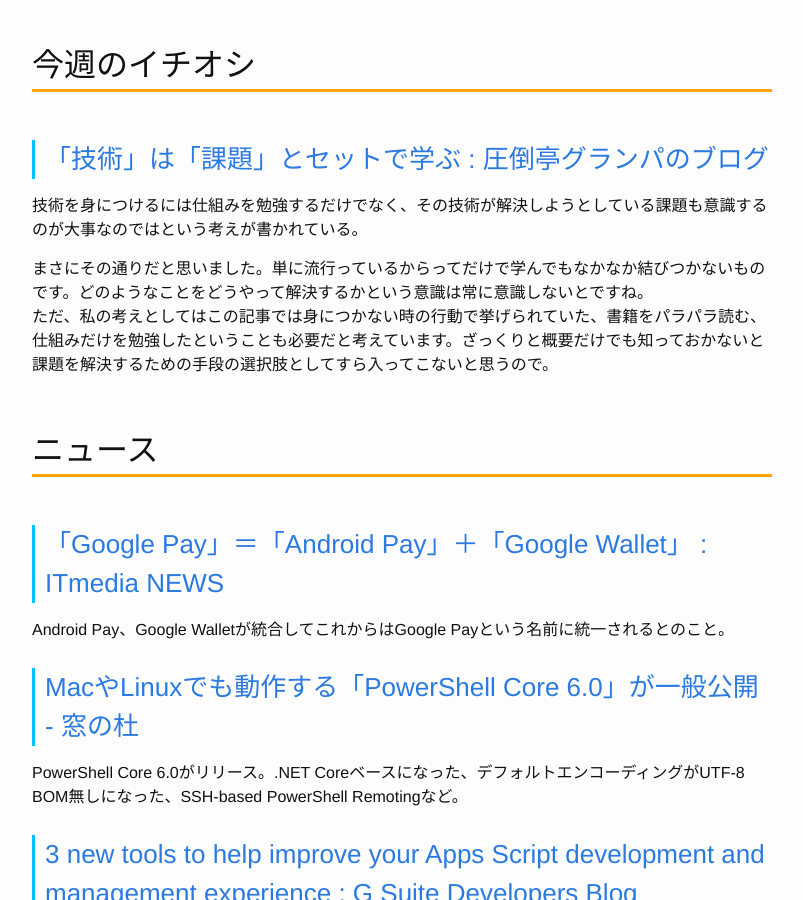
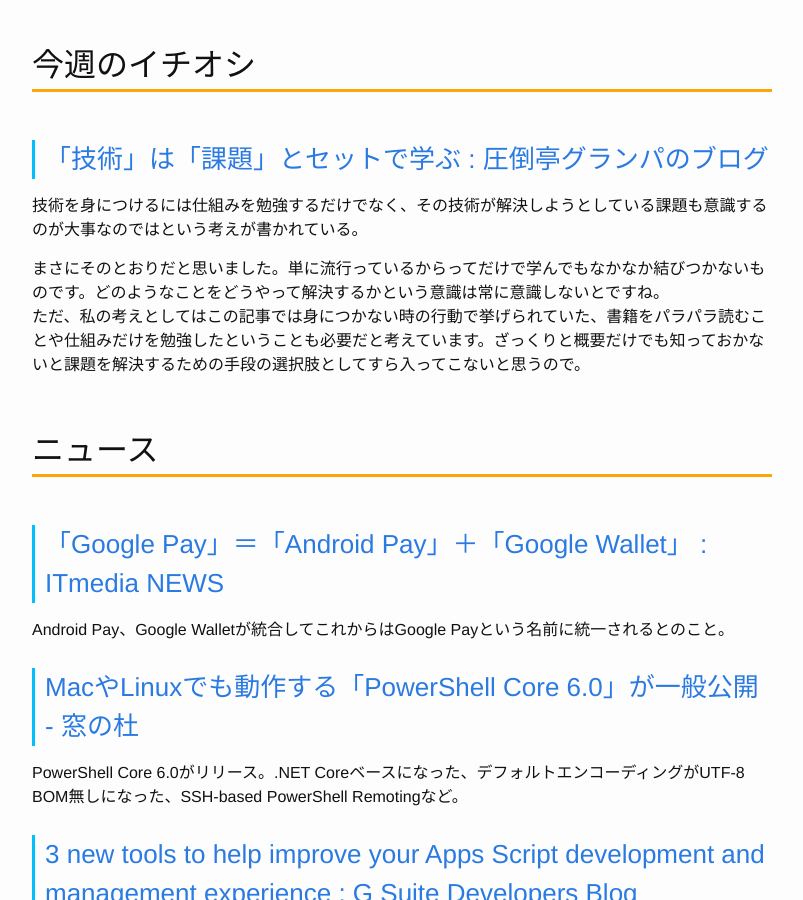
Before and after one commit to Gather-Tech/Gather-Tech.github.io, a Jekyll site: the page built from _posts/2018/2018-01-15-Gather81.md, in a window 1280 px wide and 900 px high, scrolled down 709 px. Shown: the whole window, without its empty margins (238-1041 px from the left). Built offline with Jekyll 4.4.1, drawn with Linux system fonts in a browser that asks for light colours.

Commit message:
fix typo

```diff
--- a/_posts/2018/2018-01-15-Gather81.md
+++ b/_posts/2018/2018-01-15-Gather81.md
@@ -19,8 +19,8 @@
 
 技術を身につけるには仕組みを勉強するだけでなく、その技術が解決しようとしている課題も意識するのが大事なのではという考えが書かれている。
 
-まさにその通りだと思いました。単に流行っているからってだけで学んでもなかなか結びつかないものです。どのようなことをどうやって解決するかという意識は常に意識しないとですね。
-ただ、私の考えとしてはこの記事では身につかない時の行動で挙げられていた、書籍をパラパラ読む、仕組みだけを勉強したということも必要だと考えています。ざっくりと概要だけでも知っておかないと課題を解決するための手段の選択肢としてすら入ってこないと思うので。
+まさにそのとおりだと思いました。単に流行っているからってだけで学んでもなかなか結びつかないものです。どのようなことをどうやって解決するかという意識は常に意識しないとですね。
+ただ、私の考えとしてはこの記事では身につかない時の行動で挙げられていた、書籍をパラパラ読むことや仕組みだけを勉強したということも必要だと考えています。ざっくりと概要だけでも知っておかないと課題を解決するための手段の選択肢としてすら入ってこないと思うので。
 
 ## ニュース
 
```
